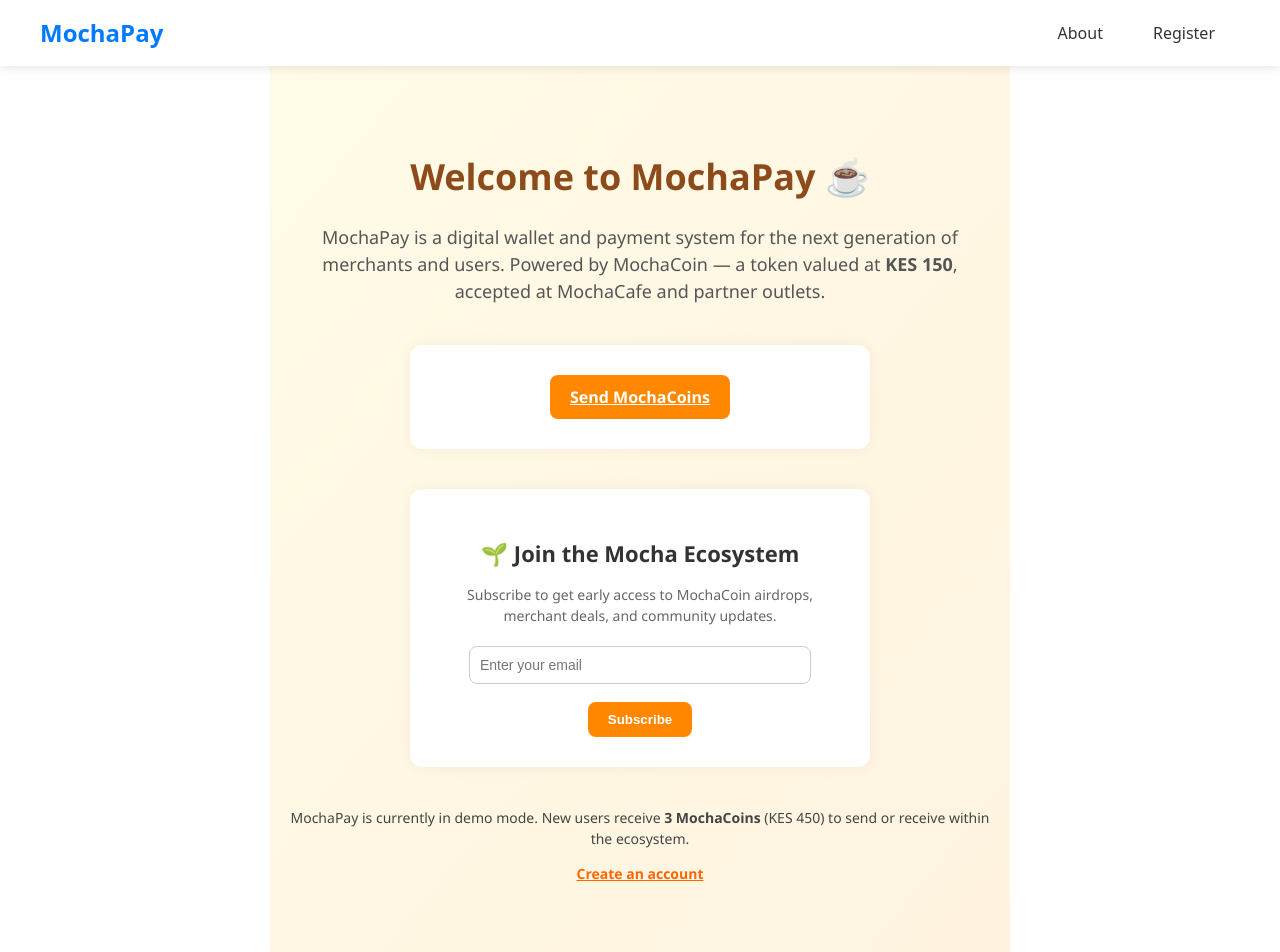
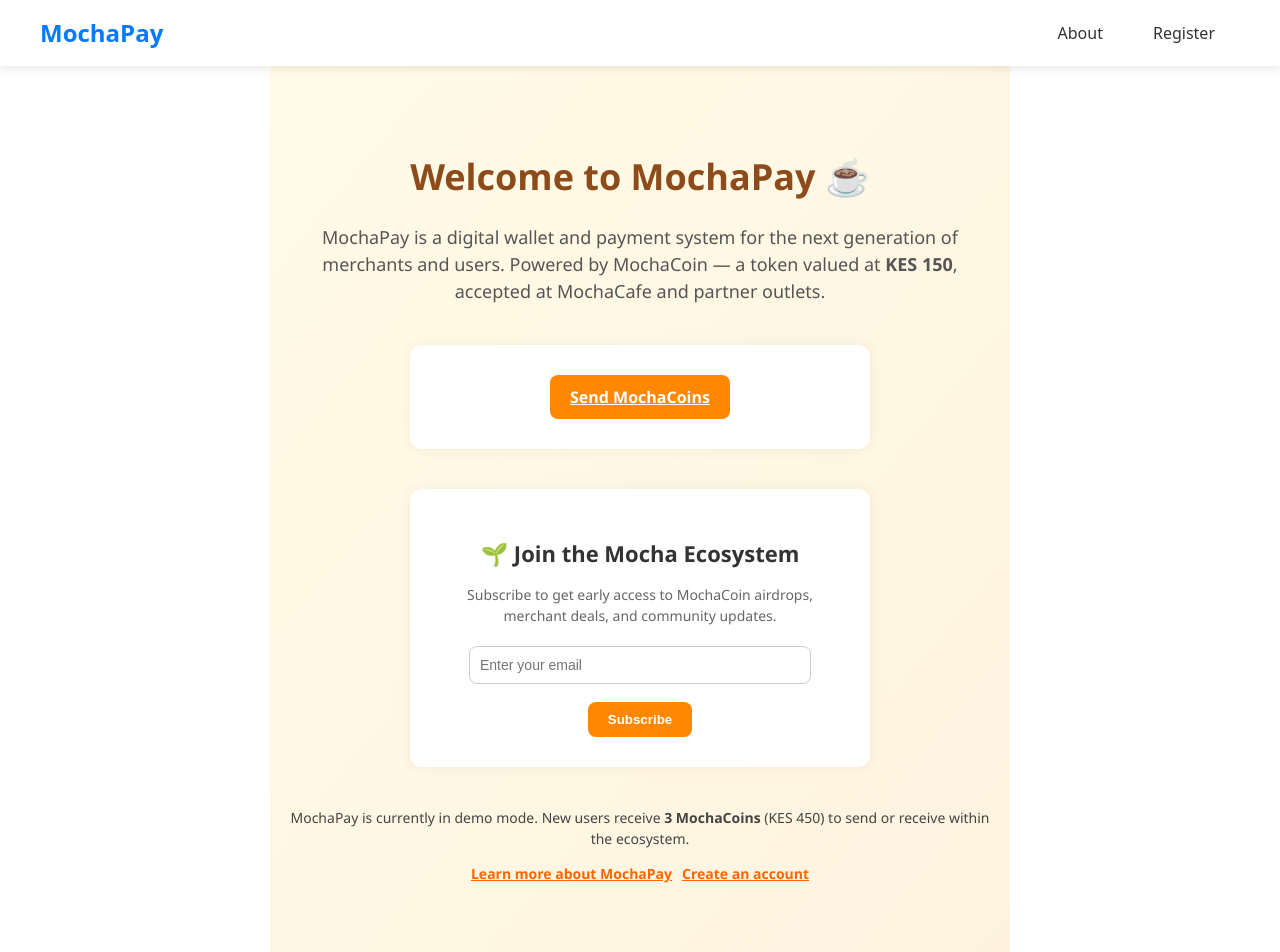
Before and after one commit to catchmeinreal-life/mochaPay-express, a React (Vite) app: page / in a window 1280 px wide. Shown: the top 952 px of the page. Built offline with nearby package versions, Linux system fonts and the light colour scheme; no server answers.

Commit message:
feat: update links in home component for improved navigation

```diff
--- a/src/pages/Home.jsx
+++ b/src/pages/Home.jsx
@@ -61,7 +61,8 @@ function Home() {
             to send or receive within the ecosystem.
           </p>
           <p className="home-links">
-            <a href="/register">Create an account</a>
+            <Link to="/about">Learn more about MochaPay</Link>
+            <Link to="/register">Create an account</Link>
           </p>
         </div>
       </div>
```
